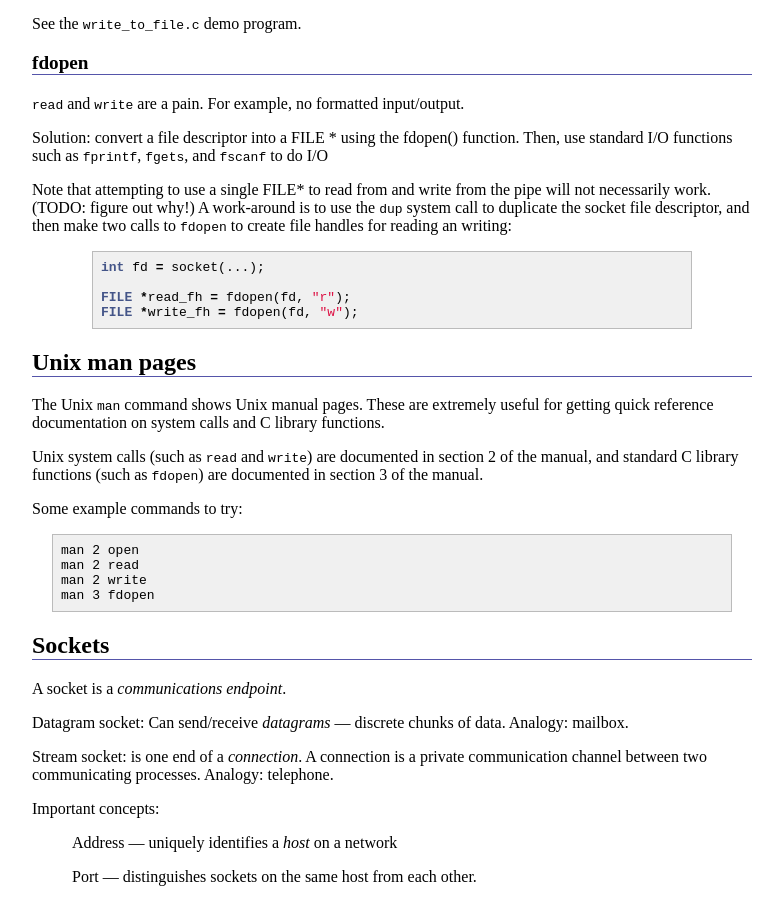
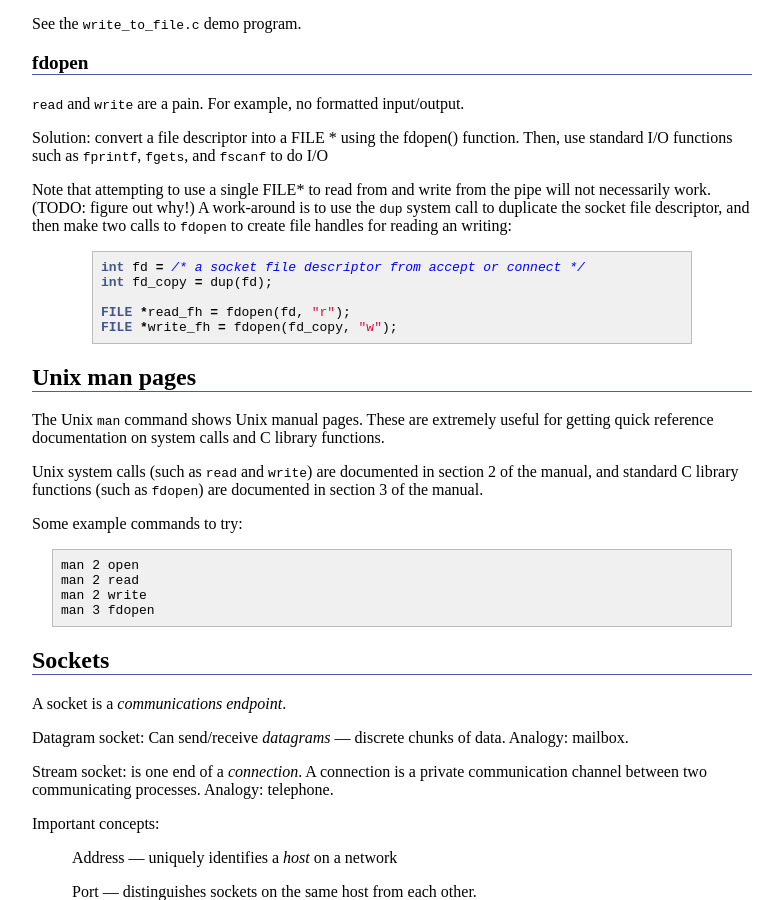
Before and after one commit to ycpcs/cs365-spring2015, a Jekyll site: the page built from lectures/lecture15.md, in a window 1280 px wide and 900 px high, scrolled down 639 px. Shown: the whole window, without its empty margins (248-1028 px from the left). Built offline with Jekyll 4.4.1, drawn with Linux system fonts in a browser that asks for light colours; Markdown is read by kramdown in place of the engine named in the settings.

Commit message:
show how to use the dup system call

```diff
--- a/lectures/lecture15.md
+++ b/lectures/lecture15.md
@@ -46,10 +46,11 @@ Solution: convert a file descriptor into a FILE \* using the fdopen() function.
 Note that attempting to use a single FILE\* to read from and write from the pipe will not necessarily work.  (TODO: figure out why!)  A work-around is to use the `dup` system call to duplicate the socket file descriptor, and then make two calls to `fdopen` to create file handles for reading an writing:
 
 {% highlight c %}
-int fd = socket(...);
+int fd = /* a socket file descriptor from accept or connect */
+int fd_copy = dup(fd);
 
 FILE *read_fh = fdopen(fd, "r");
-FILE *write_fh = fdopen(fd, "w");
+FILE *write_fh = fdopen(fd_copy, "w");
 {% endhighlight %}
 
 ## Unix man pages
```
